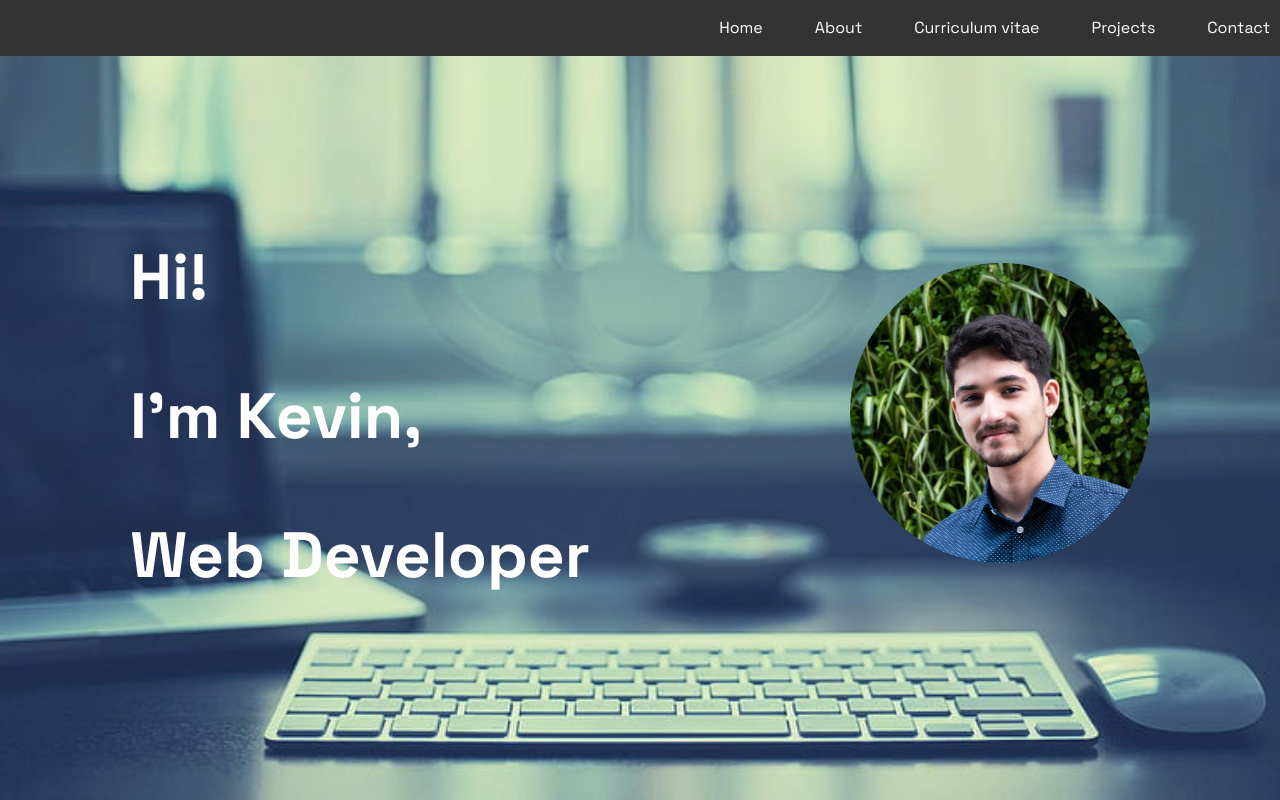
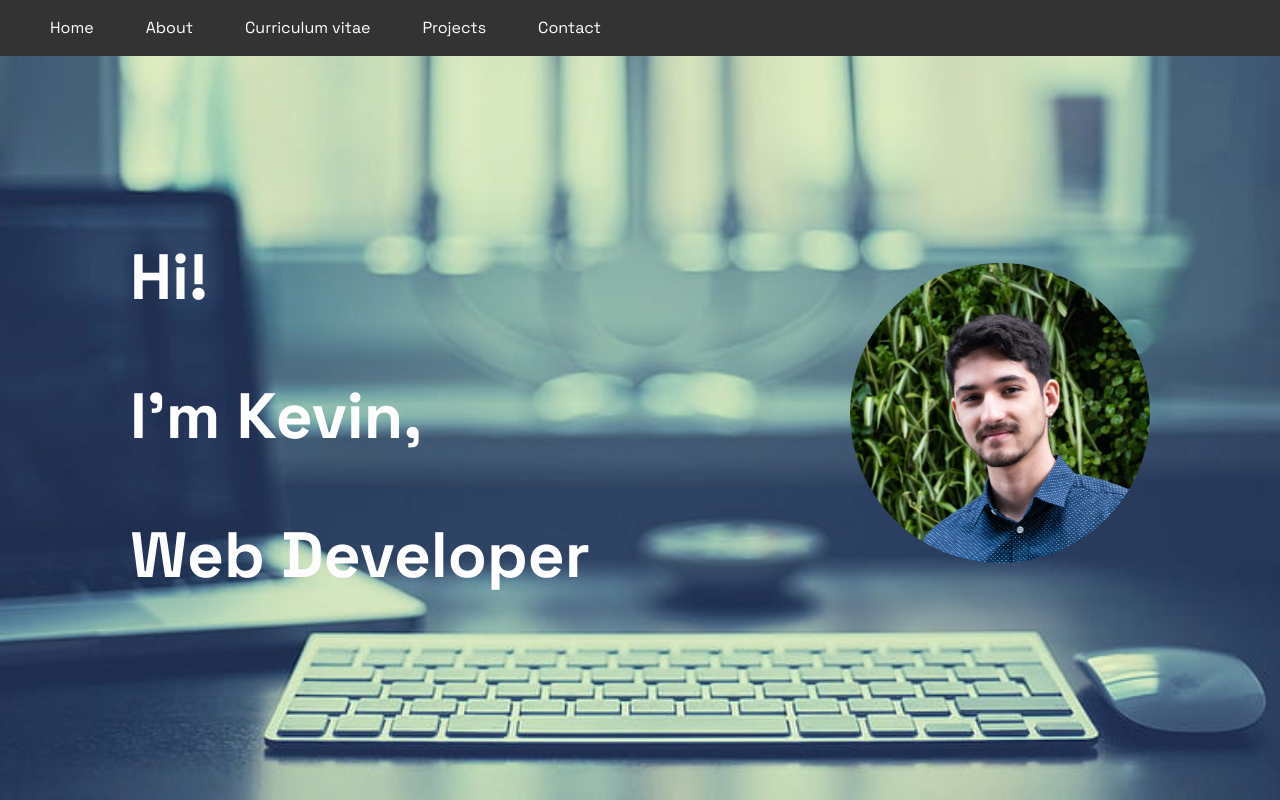
Before and after one commit to KevinFRX/My-Page, a Next.js app: page / in a window 1280 px wide. Built offline with nearby package versions, Linux system fonts and the light colour scheme.

Commit message:
header to the left

```diff
--- a/app/components/header.module.css
+++ b/app/components/header.module.css
@@ -7,7 +7,7 @@
   background-color: #333;
   color: #fff;
   display: flex;
-  justify-content: end;
+  justify-content: start;
   align-items: center;
   height: 100%;
   padding: 0;
```
